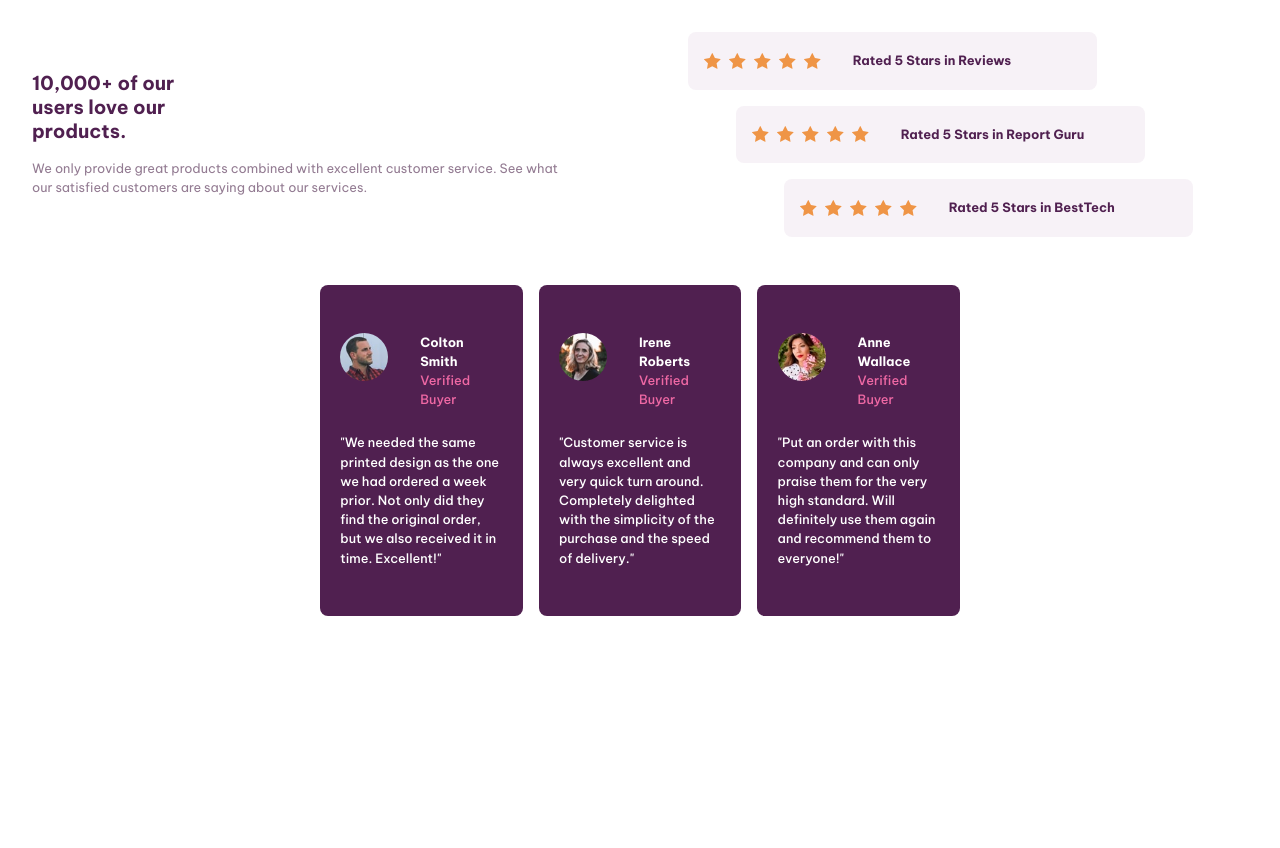
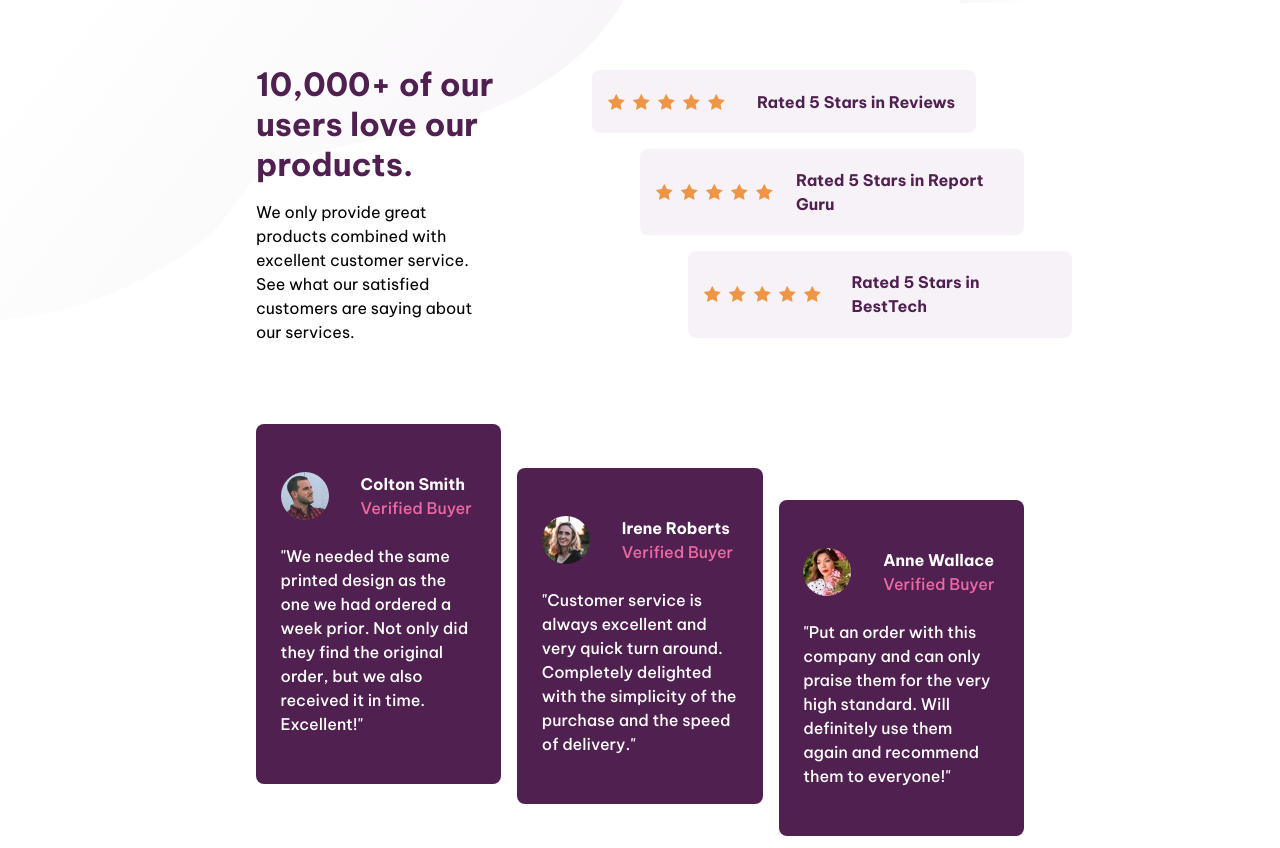
Before and after one commit to aaa29/sps, a website built with Vite: page index.html in a window 1280 px wide. Built offline with nearby package versions, Linux system fonts and the light colour scheme.

Commit message:
update background-images

```diff
--- a/index.html
+++ b/index.html
@@ -14,6 +14,8 @@
     <title>sps</title>
   </head>
   <body>
+
+    <div class="container">
       <main>
         <section>
           <div class="intro">
@@ -24,7 +26,6 @@
               services.
             </p>
           </div>
-
           <ul role="list" class="reviews container">
             <li>
               <div class="stars">
@@ -65,8 +66,7 @@
           </ul>
         </section>
 
-
-      <ul role="list" class="quotes container">
+        <ul role="list" class="quotes">
           <li class="quote">
             <div>
               <img src="images/image-colton.jpg" alt="" />
@@ -111,6 +111,7 @@
           </li>
         </ul>
       </main>
+    </div>
     <script type="module" src="/main.js"></script>
   </body>
 </html>
--- a/style.css
+++ b/style.css
@@ -12,8 +12,8 @@
   /* font family */
   --ff-primary: "Be Vietnam Pro", sans-serif;
   /* font size */
-  --fs-100: 0.8rem;
-
+  --fs-100: 1rem;
+  --fs-heading: 2rem;
 
   /* font weight  */
   --fw-regular: 400;
@@ -24,7 +24,11 @@
   --mobile-width: 23.4375em;
 
   /* radius */
-  --br : .5rem;
+  --br: 0.5rem;
+}
+
+.div-debug {
+  border: 1px solid black;
 }
 
 /* css reset by Andy Bell */
@@ -57,6 +61,10 @@ body {
   min-height: 100vh;
   text-rendering: optimizeSpeed;
   line-height: 1.5;
+  background-image: url(images/bg-pattern-bottom-mobile.svg),
+    url(images/bg-pattern-top-mobile.svg);
+  background-repeat: no-repeat;
+  background-position: 100% 100%, 0% 0%;
 }
 
 /* A elements that don't have a class get default styles */
@@ -130,24 +138,29 @@ select {
   background-color: var(--clr-neutral-100);
 }
 
-
-
 body {
+  height: 100%;
   font-family: var(--ff-primary);
   font-size: var(--fs-100);
   font-weight: var(--fw-regular);
-  color: var(--clr-neutral-600);
 }
 
 h1 {
   color: var(--clr-primary-900);
+  font-size : var(--fs-heading);
   font-weight: var(--fw-bold);
   line-height: normal;
-  width: 12ch
+  width: 12ch;
 }
 
-
+.container {
+  display: flex;
+  flex-direction: column;
+  align-items: center;
+}
 main {
+  padding-top: 2rem;
+  width: 70%;
   display: flex;
   flex-direction: column;
   align-items: center;
@@ -172,9 +185,6 @@ section {
   gap: 1rem;
 }
 
-
-
-
 .reviews {
   width: 70%;
   display: flex;
@@ -183,35 +193,30 @@ section {
   gap: 1rem;
 }
 
-
-
-
 .reviews > li {
   display: flex;
   flex-direction: column;
   align-items: center;
-  gap: .6rem;
+  gap: 0.6rem;
   width: 100%;
   max-width: 40rem;
   background-color: var(--clr-neutral-400);
   padding: 1rem 2rem;
-  border-radius: var(--br)
+  border-radius: var(--br);
 }
 
 .stars {
   display: flex;
-  gap: .5rem;
+  gap: 0.5rem;
 }
-
 
 .review {
   color: var(--clr-primary-900);
   font-weight: var(--fw-bold);
 }
 
-
 .quotes {
-  width: 50%;
+  width: 70%;
   display: flex;
   flex-direction: column;
   align-items: center;
@@ -227,13 +232,13 @@ section {
   width: 100%;
   max-width: 40rem;
   background-color: var(--clr-primary-900);
-  border-radius: var(--br)
+  border-radius: var(--br);
 }
 
 .quote > div {
   width: 80%;
   display: flex;
-  margin-top: 3rem;;
+  margin-top: 3rem;
 }
 
 .quote > div > img {
@@ -250,7 +255,7 @@ section {
 
 .status {
   color: var(--clr-primary-400);
-  font-weight: var(--fw-medium)
+  font-weight: var(--fw-medium);
 }
 
 .comment {
@@ -261,29 +266,41 @@ section {
   margin-bottom: 3rem;
 }
 
+@media (min-width: 60em) {
+  body {
+    background-image: url(images/bg-pattern-bottom-desktop.svg),
+      url(images/bg-pattern-top-desktop.svg);
+    background-repeat: no-repeat;
+    background-position: 80% -10%, 0% 0%;
+    background-size: 5rem 5rem, 39rem 20rem;
+  }
 
-
-@media(min-width: 50em) {
+  main {
+    width: 75%;
+    gap: 7rem;
+  }
 
   section {
     flex-direction: row;
+    gap: 0;
+    justify-content: space-between;
+    width: 80%;
   }
 
   .intro {
-    width: 50%;
+    width: 30%;
     align-items: flex-start;
     text-align: left;
-    padding-left: 2rem;
   }
 
   .reviews {
-    width: 60%;
+    width: 50%;
   }
 
   .reviews > li {
     width: 100%;
-    max-width: 32em;
-    padding : 1.2rem 1rem;
+    max-width: 35em;
+    padding: 1.2rem 1rem;
     flex-direction: row;
     align-items: center;
     gap: 2rem;
@@ -298,10 +315,18 @@ section {
   }
 
   .quotes {
+    width: 80%;
     flex-direction: row;
     align-items: center;
     justify-content: center;
     gap: 1rem;
   }
 
+  .quote:nth-child(1) {
+    transform: translateY(-2rem);
+  }
+
+  .quote:nth-child(3) {
+    transform: translateY(2rem);
+  }
 }
```
Also changed, not shown: pnpm-lock.yaml (added). Lines whose indentation alone changed are shown as unchanged.
